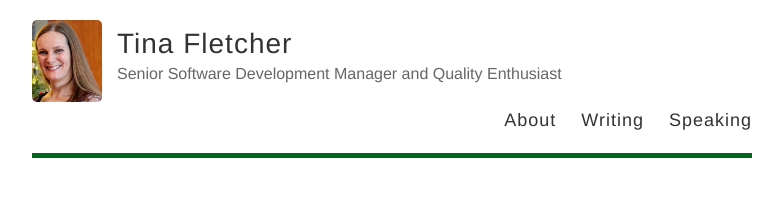
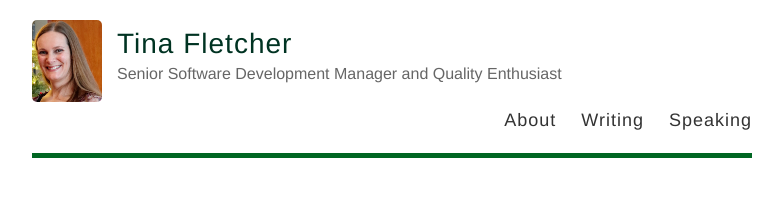
Before and after one commit to tinafletcher/tinafletcher.github.io, a Jekyll site: the page built from index.html, in a window 1280 px wide. Shown: the top 220 px of the page, without its empty margins (248-1031 px from the left). Built offline with Jekyll 4.4.1, drawn with Linux system fonts in a browser that asks for light colours.

Commit message:
Adding green in header and post separators

```diff
--- a/_sass/_variables.scss
+++ b/_sass/_variables.scss
@@ -6,6 +6,7 @@
 // Colors
 $blue: #4183C4;
 $green: #062;
+$darkGreen: #032;
 
 // Grays
 $black: #000;
--- a/style.scss
+++ b/style.scss
@@ -192,7 +192,7 @@
 
 .site-name {
   margin: 0;
-  color: $darkGray;
+  color: $darkGreen;
   cursor: pointer;
   font-family: $helveticaNeue;
   font-weight: 300;
@@ -215,6 +215,7 @@
   margin-top: 23px; // @TODO: Vertically middle align
   font-family: $helveticaNeue;
   font-size: 18px;
+  color: $darkGreen;
 
   @include mobile {
     float: none;
@@ -243,7 +244,7 @@
 
 .posts > .post {
   padding-bottom: 2em;
-  border-bottom: 1px solid $lightGray;
+  border-bottom: 2px solid $green;
 }
 
 .posts > .post:last-child {
```
